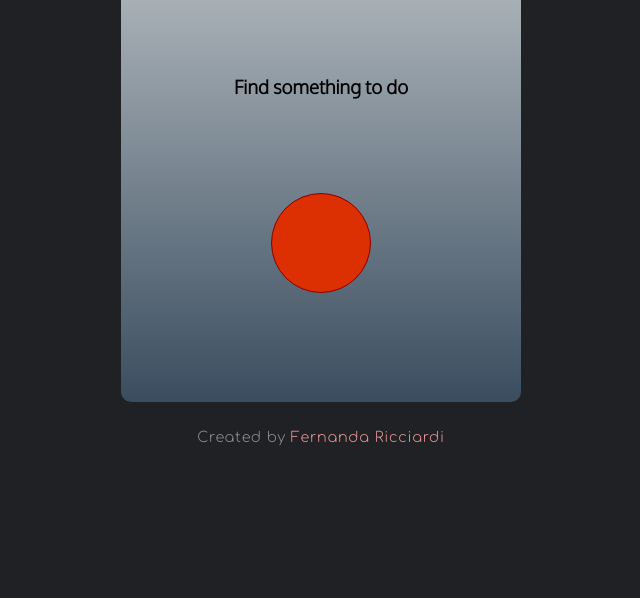
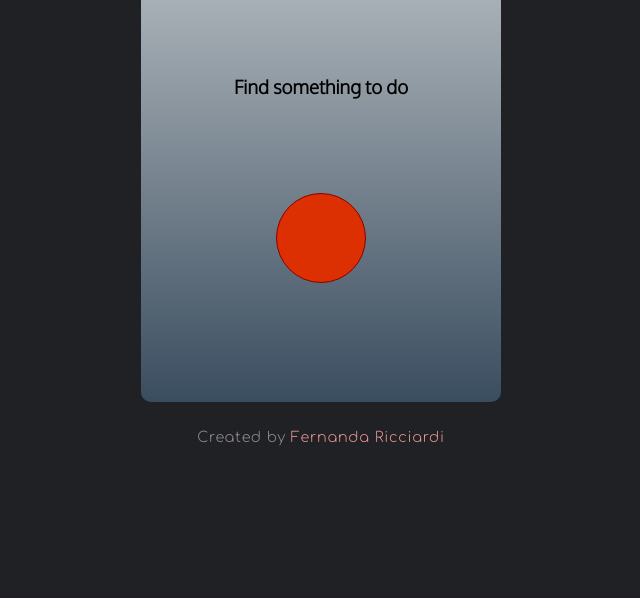
Before and after one commit to FernandaRicciardi/boredbot, a plain HTML site: page index.html in a window 1280 px wide. Shown: the part 202-800 px from the top of the page, without its empty margins (319-959 px from the left). Drawn offline with Linux system fonts and the light colour scheme; a web font is replaced by a local one.

Commit message:
up sizes

```diff
--- a/style.css
+++ b/style.css
@@ -13,7 +13,7 @@ p {
 }
 
 .container {
-    width: 400px;
+    width: 360px;
     height: 60vh;
     margin: auto;
     border-radius: 10px;
@@ -34,8 +34,8 @@ h3 {
 }
 
 button {
-    height: 100px;
-    width: 100px;
+    height: 90px;
+    width: 90px;
     border-radius: 50%;
     background-color: #dc2f02;
     border: 1px solid darkred;
```
